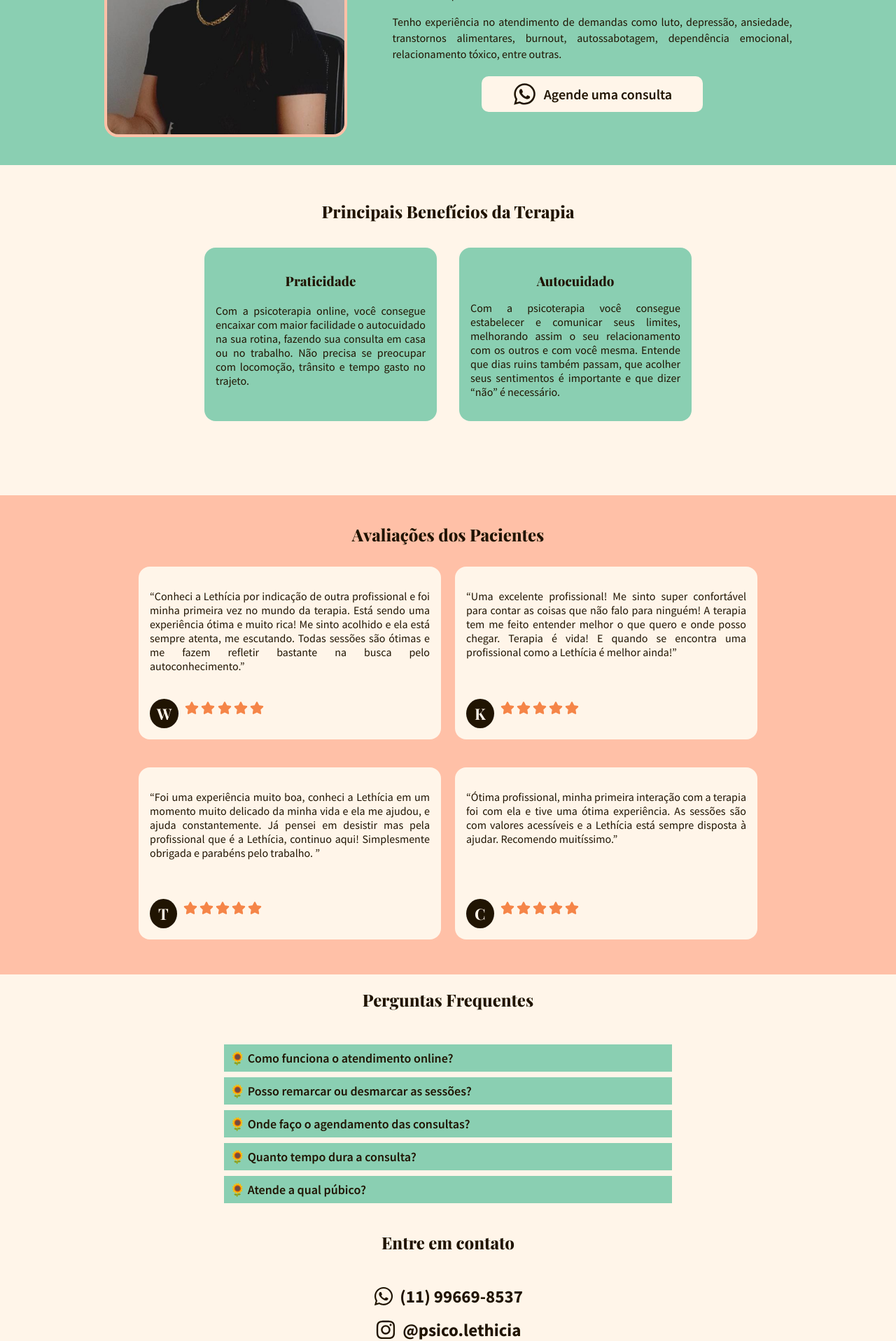
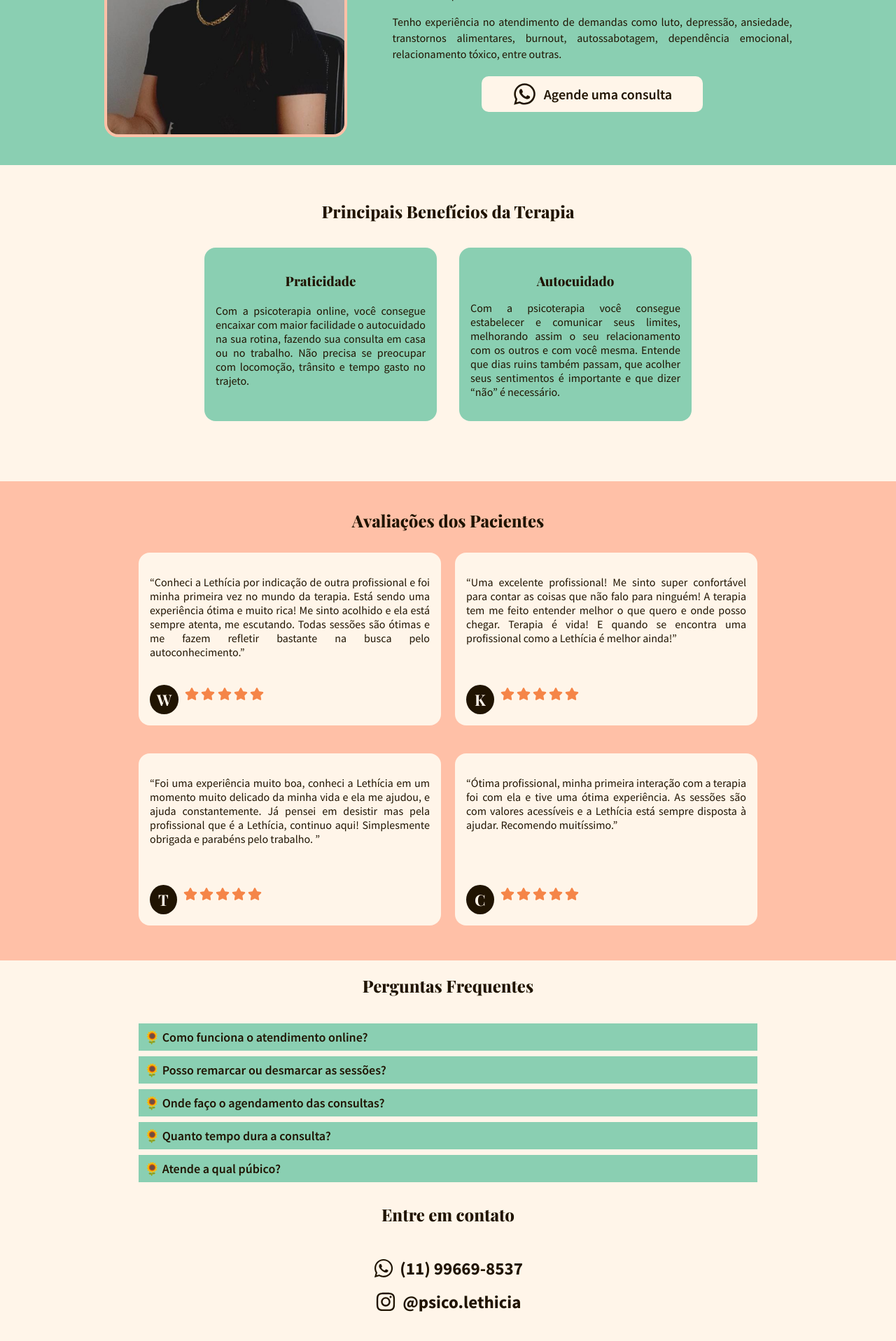
Before and after one commit to santos-vinicius/lethiciafachetti, a React (Vite) app: page / in a window 1280 px wide. Shown: the part 1303-3220 px from the top of the page at 70% size. Built offline with nearby package versions, Linux system fonts and the light colour scheme.

Commit message:
🐛: ajuste na responsividade XS

```diff
--- a/src/pages/About/About.jsx
+++ b/src/pages/About/About.jsx
@@ -21,7 +21,7 @@ const StyledAbout = styled.div`
     border-radius: 20px;
   }
 
-  @media (max-width: 530px) and (max-width: 960px) {
+  @media (max-width: 960px) {
     flex-direction: column;
 
     & img {
@@ -65,7 +65,7 @@ const StyledContent = styled.div`
     font-weight: 600;
   }
 
-  @media (max-width: 530px) and (max-width: 960px) {
+  @media (max-width: 960px) {
     & h2 {
       margin-top: 50px;
       margin-bottom: 0;
--- a/src/pages/Benefits/Benefits.jsx
+++ b/src/pages/Benefits/Benefits.jsx
@@ -7,7 +7,7 @@ const StyledBenefits = styled.div`
   display: flex;
   flex-direction: column;
   margin: 0px 20px 20px 20px;
-  padding: 0 40px 40px 40px;
+  padding: 0 40px 20px 40px;
 
   & h2 {
     text-align: center;
@@ -20,7 +20,8 @@ const StyledBenefits = styled.div`
     display: flex;
     justify-content: space-between;
   }
-  @media (max-width: 530px) and (max-width: 960px) {
+
+  @media (max-width: 960px) {
     & div {
       display: flex;
       flex-direction: column;
--- a/src/pages/Faq/Faq.jsx
+++ b/src/pages/Faq/Faq.jsx
@@ -16,16 +16,29 @@ const StyledFaq = styled.div`
   }
 
   & div {
-    margin: 20px auto;
-    min-width: 400px;
+    margin: 10px auto;
+    min-width: 350px;
     max-width: 884px;
-    width: 50%;
+    width: 90%;
   }
 
-  @media (max-width: 530px) and (max-width: 960px) {
+  @media (max-width: 960px) {
+    & div {
+      width: 70%;
+    }
 
+    & summary {
+      padding-left: 0rem;
+      font-size: 16px;
+    }
+
+    & details > summary::before {
+    content: '🌻';
+    color: #FFF5E9;
+    padding-right: 2px;
+    padding-left: 0.5rem;
   }
-
+}
 
   & summary {
     cursor: pointer;
--- a/src/pages/Main/Main.css
+++ b/src/pages/Main/Main.css
@@ -42,7 +42,7 @@
 }
 
 /* Small screen */
-@media (max-width: 530px) and (max-width: 960px) {
+@media(max-width: 960px) {
 .main {
   height: 400px;
 }
--- a/src/pages/Reviews/Review.jsx
+++ b/src/pages/Reviews/Review.jsx
@@ -31,7 +31,7 @@ const SyledContainer = styled.div`
   grid-template-rows: 1fr 1fr;
   grid-gap: 20px;
 
-  @media (max-width: 530px) and (max-width: 940px) {
+  @media (max-width: 940px) {
     grid-template-columns: 1fr;
   }
 `;
```
